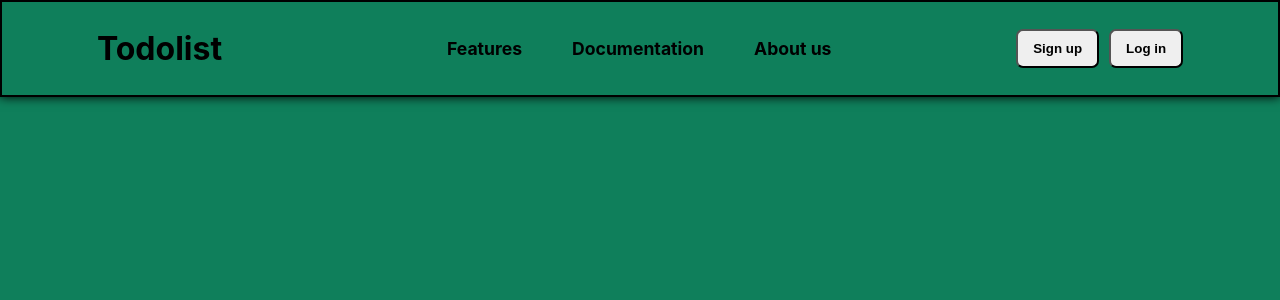
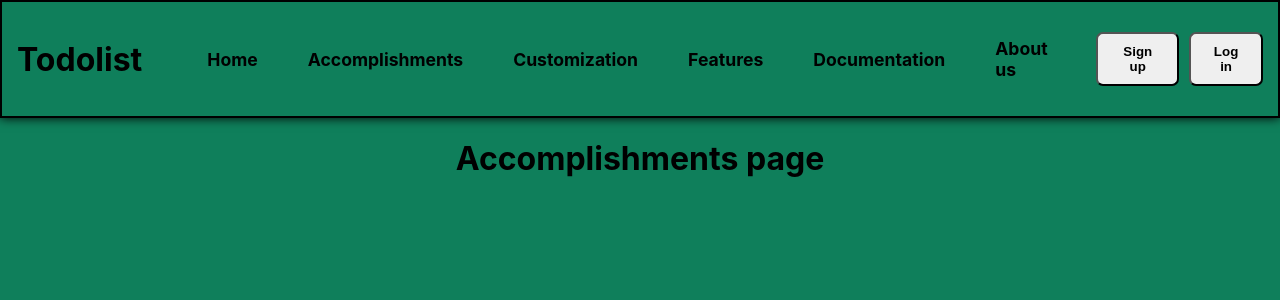
Before and after one commit to KavanMehtaCS/ToDoList-Web, a React (Create React App) app in the folder todolist/: page /accomplishments in a window 1280 px wide. Shown: the top 300 px of the page. Built offline with nearby package versions, Linux system fonts and the light colour scheme.

Commit message:
Added Accomplishments, Customization Pages to Navbar

```diff
--- a/todolist/src/App.js
+++ b/todolist/src/App.js
@@ -4,8 +4,10 @@ import Navigation from './Navigation'
 import { Routes, Route } from "react-router-dom"
 import Home from "./Pages/Home"
 import Features from "./Pages/Features"
+import Accomplishments from "./Pages/Accomplishments"
 import Documentation from "./Pages/Documentation"
 import AboutUs from "./Pages/AboutUs"
+import Customization from "./Pages/Customization"
 
 export default function App() {
   return (
@@ -14,9 +16,12 @@ export default function App() {
       <div className = "sample-text">
         <Routes>
           <Route path = '/home' element = {<Home />} />
+          <Route path = '/accomplishments' element = {<Accomplishments />} />
+          <Route path = '/customization' element = {<Customization />} />
           <Route path = '/features' element = {<Features />} />
           <Route path = '/documentation' element = {<Documentation />} />
           <Route path = '/aboutus' element = {<AboutUs />} />
+
         </Routes>
       </div>
     </div>
--- a/todolist/src/Navigation.js
+++ b/todolist/src/Navigation.js
@@ -6,9 +6,12 @@ export default function Navigation(){
 		<nav className = "navbar">
 			<Link to = '/' className = "site-title">Todolist</Link>
 				<ul className = "nav-links">
-					<li className = "link-1"><Link to = '/features'>Features</Link></li>
-					<li className = "link-2"><Link to = '/documentation'>Documentation</Link></li>
-				<li className = "link-3"><Link to = '/aboutus'>About us</Link></li>
+					<li className = "link-1"><Link to = '/home'>Home</Link></li>
+					<li className = "link-2"><Link to = '/accomplishments'>Accomplishments</Link></li>
+					<li className = "link-3"><Link to = '/customization'>Customization</Link></li>
+					<li className = "link-4"><Link to = '/features'>Features</Link></li>
+					<li className = "link-5"><Link to = '/documentation'>Documentation</Link></li>
+					<li className = "link-6"><Link to = '/aboutus'>About us</Link></li>
 				</ul>
 			<div className = "login-signup">
 				<button>Sign up</button>
--- a/todolist/src/Pages/Accomplishments.js
+++ b/todolist/src/Pages/Accomplishments.js
@@ -2,6 +2,6 @@ import React from "react";
 
 export default function Accomplishments(){
     return(
-        <div/>
+        <h1>Accomplishments page</h1>
     )
 }
--- a/todolist/src/Pages/Customization.js
+++ b/todolist/src/Pages/Customization.js
@@ -2,6 +2,6 @@ import React from 'react';
 
 export default function Customization(){
     return(
-        <div/>
+        <h1>Customization Page</h1>
     )
 }
```
